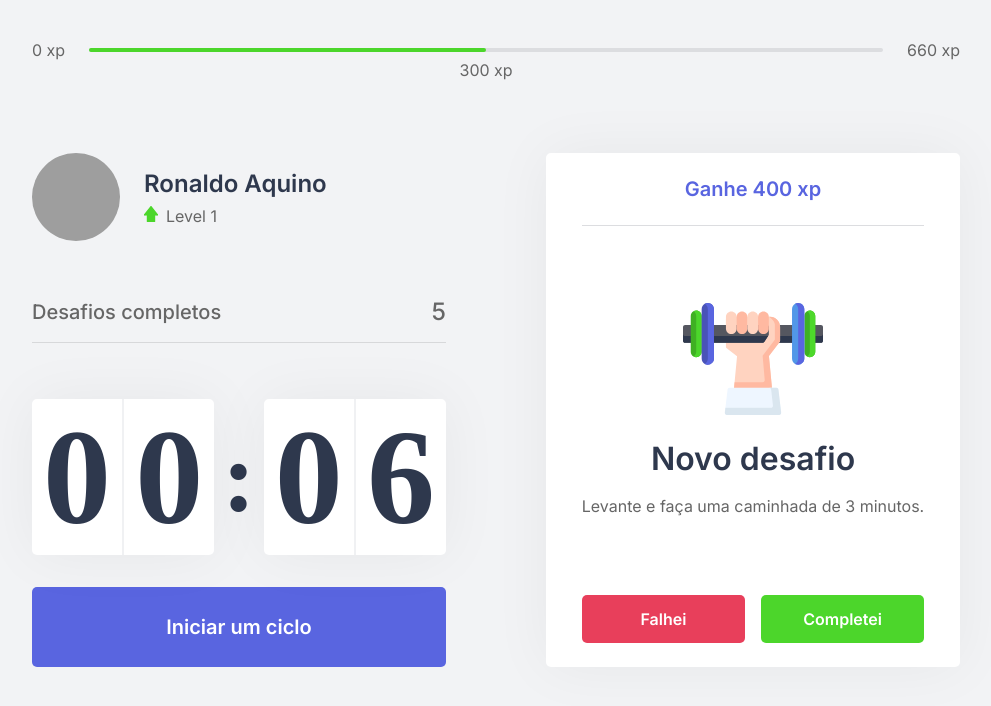
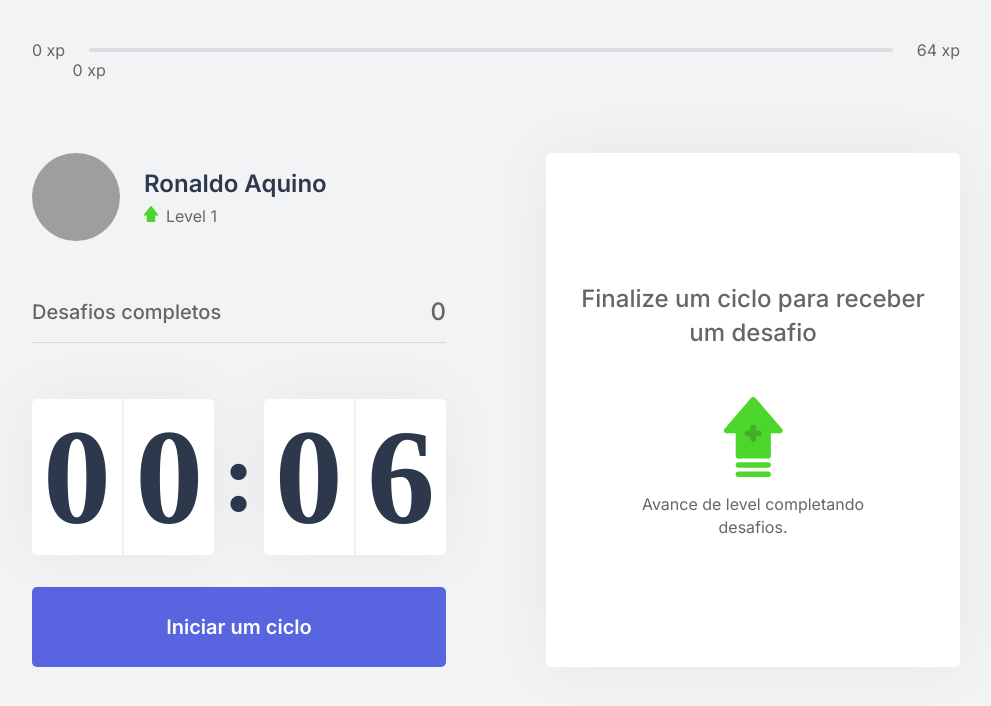
Before and after one commit to ronaldo-aquino/nlw-04, a Next.js app: page / in a window 1280 px wide. Shown: the top 706 px of the page, without its empty margins (144-1135 px from the left). Built offline with nearby package versions, Linux system fonts and the light colour scheme; grey boxes are pictures that could not be loaded.

Commit message:
Criando o primeiro contexto

```diff
--- /dev/null
+++ b/challenges.json
@@ -0,0 +1,62 @@
+[
+  {
+    "type": "body",
+    "description": "Estique um de seus braços com a palma da mão virada para frente e puxe os dedos para cima por 10 segundos por mão.",
+    "amount": 80
+  },
+  {
+    "type": "body",
+    "description": "Estique seu braço contra o peito e puxe-o utilizando o outro braço por 10 segundos por braço.",
+    "amount": 60
+  },
+  {
+    "type": "body",
+    "description": "Puxe seu pescoço com a ajuda da mão para a direita e para a esquerda, permanecendo na posição por alguns segundos.",
+    "amount": 70
+  },
+  {
+    "type": "body",
+    "description": "Com as duas mãos na parte de trás da cabeça, leve-a para baixo, alongando a parte de trás da região.",
+    "amount": 60
+  },
+  {
+    "type": "body",
+    "description": "Cruze as pernas e desça com as mãos esticadas em direção ao chão. Repita o movimento com a outra perna na frente.",
+    "amount": 100
+  },
+  {
+    "type": "body",
+    "description": "Sentado, abra as pernas e tente encostar as palmas das mãos no chão, repita 3 vezes por 5 segundos.",
+    "amount": 80
+  },
+  {
+    "type": "body",
+    "description": "Puxe o joelho de encontro ao peito e segure, troque de perna após 10 segundos.",
+    "amount": 50
+  },
+  {
+    "type": "body",
+    "description": "Sentado, cruze uma perna e incline seu tronco à frente, troque de perna após 10 segundos.",
+    "amount": 80
+  },
+  {
+    "type": "eye",
+    "description": "Sentado, feche os olhos e cubra-os com as palmas da mão durante 2 minutos, depois abra normalmente.",
+    "amount": 90
+  },
+  {
+    "type": "eye",
+    "description": "Em algum ambiente aberto, olhe o mais longe que puder em quatro direções por 3s, mexa apenas os olhos. Repita 3 vezes.",
+    "amount": 140
+  },
+  {
+    "type": "eye",
+    "description": "Usando os polegares, massage a área abaixo das sobrancelhas em movimentos circulares por 15 segundos.",
+    "amount": 70
+  },
+  {
+    "type": "body",
+    "description": "Em pé, gire a cintura o máximo que puder para a esquerda, segure por cinco segundos. Repita para a direita.",
+    "amount": 90
+  }
+]
--- a/src/components/ChallengeBox.tsx
+++ b/src/components/ChallengeBox.tsx
@@ -1,23 +1,31 @@
+import { useContext } from "react";
+import { ChallengesContext } from "../contexts/ChallengesContext";
 import styles from "../styles/components/ChallengeBox.module.css";
 
 const ChallengeBox = () => {
-  const hasActiveChallenge = true;
+  const { activeChallenge, resetChallenge } = useContext(ChallengesContext);
 
   return (
     <div className={styles.challengeBoxContainer}>
-      {hasActiveChallenge ? (
+      {activeChallenge ? (
         <div className={styles.challengeActive}>
-          <header>Ganhe 400 xp</header>
+          <header>Ganhe {activeChallenge.amount} xp</header>
           <main>
-            <img src="icons/body.svg" alt="Corpo" />
+            <img src={`icons/${activeChallenge.type}.svg`} alt="Corpo" />
             <strong>Novo desafio</strong>
-            <p>Levante e faça uma caminhada de 3 minutos.</p>
+            <p>{activeChallenge.description}</p>
           </main>
           <footer>
-            <button type="button" className={styles.challengeFailedButton}>
+            <button
+              type="button"
+              className={styles.challengeFailedButton}
+              onClick={resetChallenge}
+            >
               Falhei
             </button>
-            <button type="button" className={styles.challengeSucceededButton}>Completei</button>
+            <button type="button" className={styles.challengeSucceededButton}>
+              Completei
+            </button>
           </footer>
         </div>
       ) : (
--- a/src/components/CompletedChallenges.tsx
+++ b/src/components/CompletedChallenges.tsx
@@ -1,10 +1,14 @@
+import { useContext } from "react";
+import { ChallengesContext } from "../contexts/ChallengesContext";
 import styles from "../styles/components/CompletedChallenges.module.css";
 
 const CompletedChallenges = () => {
+  const { challengesCompleted } = useContext(ChallengesContext);
+
   return (
     <div className={styles.completedChallengesContainer}>
       <span>Desafios completos</span>
-      <span>5</span>
+      <span>{challengesCompleted}</span>
     </div>
   );
 };
--- a/src/components/Countdown.tsx
+++ b/src/components/Countdown.tsx
@@ -1,9 +1,12 @@
-import { useEffect, useState } from "react";
+import { useContext, useEffect, useState } from "react";
+import { ChallengesContext } from "../contexts/ChallengesContext";
 import styles from "../styles/components/Countdown.module.css";
 
 let countdownTimeout: NodeJS.Timeout;
 
 const Countdown = () => {
+  const { startNewChallenge } = useContext(ChallengesContext);
+
   const [time, setTime] = useState(0.1 * 60);
   const [isActive, setIsActive] = useState(false);
   const [hasFinished, setHasFinished] = useState(false);
@@ -32,6 +35,7 @@
     } else if (isActive && time === 0) {
       setHasFinished(true);
       setIsActive(false);
+      startNewChallenge();
     }
   }, [isActive, time]);
 
--- a/src/components/ExperienceBar.tsx
+++ b/src/components/ExperienceBar.tsx
@@ -1,16 +1,24 @@
+import { useContext } from "react";
+import { ChallengesContext } from "../contexts/ChallengesContext";
 import styles from "../styles/components/ExperienceBar.module.css";
 
 const ExperienceBar = () => {
+  const { currentExperience, experienceToNextLevel } = useContext(
+    ChallengesContext
+  );
+
+  const percentToNextLevel = Math.round(currentExperience * 100) / experienceToNextLevel;
+
   return (
     <header className={styles.experienceBar}>
       <span>0 xp</span>
       <div>
-        <div style={{ width: "50%" }} />
-        <span className={styles.currentExperience} style={{ left: "50%" }}>
-          300 xp
+        <div style={{ width: `${percentToNextLevel}%` }} />
+        <span className={styles.currentExperience} style={{ left: `${percentToNextLevel}%` }}>
+          {currentExperience} xp
         </span>
       </div>
-      <span>660 xp</span>
+      <span>{experienceToNextLevel} xp</span>
     </header>
   );
 };
--- /dev/null
+++ b/src/contexts/ChallengesContext.tsx
@@ -0,0 +1,68 @@
+import { createContext, ReactNode, useState } from "react";
+import challenges from "../../challenges.json";
+
+interface Challenge {
+  type: "body" | "eye";
+  description: string;
+  amount: number;
+}
+
+interface ChallengesContextData {
+  level: number;
+  currentExperience: number;
+  challengesCompleted: number;
+  activeChallenge: Challenge;
+  experienceToNextLevel: number;
+  levelUp: () => void;
+  startNewChallenge: () => void;
+  resetChallenge: () => void;
+}
+
+interface ChellengesProviderProps {
+  children: ReactNode;
+}
+
+export const ChallengesContext = createContext({} as ChallengesContextData);
+
+const ChallengesProvider = ({ children }: ChellengesProviderProps) => {
+  const [level, setLevel] = useState(1);
+  const [currentExperience, setCurrentExperience] = useState(0);
+  const [challengesCompleted, setChallengesCompleted] = useState(0);
+
+  const [activeChallenge, setActiveChallenge] = useState(null);
+
+  const experienceToNextLevel = Math.pow((level + 1) * 4, 2);
+
+  const levelUp = () => {
+    setLevel(level + 1);
+  };
+
+  const startNewChallenge = () => {
+    const randomChallengeIndex = Math.floor(Math.random() * challenges.length);
+    const challenge = challenges[randomChallengeIndex];
+    setActiveChallenge(challenge);
+  };
+
+  const resetChallenge = () => {
+    setActiveChallenge(null);
+  };
+
+  return (
+    <ChallengesContext.Provider
+      value={{
+        level,
+        currentExperience,
+        challengesCompleted,
+        activeChallenge,
+        experienceToNextLevel,
+        levelUp,
+        startNewChallenge,
+        resetChallenge,
+      }}
+    >
+      {children}
+    </ChallengesContext.Provider>
+  );
+};
+
+export default ChallengesProvider;
--- a/src/pages/_app.tsx
+++ b/src/pages/_app.tsx
@@ -1,7 +1,12 @@
+import ChallengesProvider from "../contexts/ChallengesContext";
 import "../styles/global.css";
 
 function MyApp({ Component, pageProps }) {
-  return <Component {...pageProps} />;
+  return (
+    <ChallengesProvider>
+      <Component {...pageProps} />
+    </ChallengesProvider>
+  );
 }
 
 export default MyApp;
```
